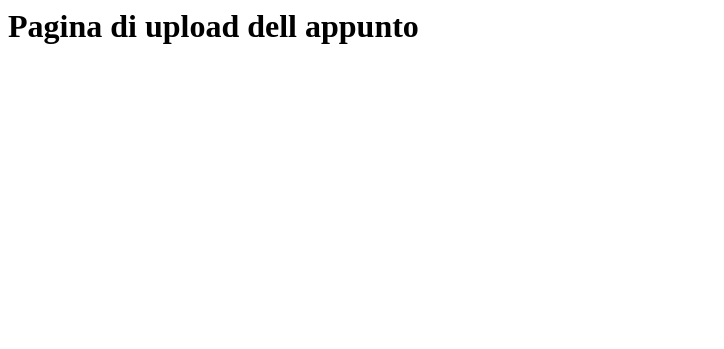
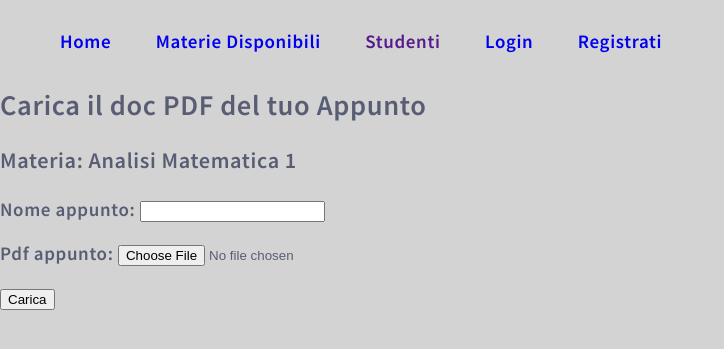
Before and after one commit to loubardozzor/MyNote1.0, a Django app: page /materie/1/upload-appunto in a window 1280 px wide. Shown: the top 349 px of the page, without its empty margins (0-724 px from the left). Run offline with Django 4.2, Linux system fonts and the light colour scheme; data comes from the database, SQL or seed files in the repository; both versions use the stored data as it was after the commit.

Commit message:
sviluppato il sistema di upload degli appunti , traccia del numero di scaricamento

```diff
--- a/MyNotes/MyNotes/urls.py
+++ b/MyNotes/MyNotes/urls.py
@@ -23,6 +23,8 @@ from appunti import views
 urlpatterns = [
     path('admin/', admin.site.urls),
     path('home/', views.home, name='home'),
+    path('successo_caricamento/', views.pagina_di_successo_caricamento, name='pagina_di_successo_caricamento'),
+    path('insuccesso_caricamento/', views.pagina_di_insuccesso_caricamento, name='pagina_di_insuccesso_caricamento'),
     path('materie/', views.materie_list, name='materie-list'),
     path('materie/<int:materia_id>/', views.materia_detail, name='materia-detail'),
     path('materie/<int:materia_id>/upload-appunto', views.upload_appunto, name='upload-appunto'),
--- a/MyNotes/appunti/forms.py
+++ b/MyNotes/appunti/forms.py
@@ -0,0 +1,7 @@
+from django import  forms
+from .models import Appunto
+
+class CaricamentoAppuntoForm(forms.ModelForm):
+    class Meta:
+        model = Appunto
+        fields = ['nome_appunto', 'pdf_appunto']
--- a/MyNotes/appunti/templates/appunti/appunto_detail.html
+++ b/MyNotes/appunti/templates/appunti/appunto_detail.html
@@ -7,7 +7,8 @@ Home page
     <h2> {{appunto.nome_appunto}}</h2>
     <ul>
         <li style="font-size: 20px">Autore: {{appunto.studente.nome}} {{appunto.studente.cognome}} </li>
-        <li style = "font-size: 20px">Voto: {{ appunto.voto }}</li>
+        <li style = "font-size: 20px">Voto: {{ appunto.voto }} </li>
+        <li style = "font-size: 20px">Numero_scaricamento: {{ appunto.Num_scaricamento }} </li>
         <li style="font-size: 20px">Recenzioni: </li>
 
         {% if recenzioni|length == 0 %}
--- /dev/null
+++ b/MyNotes/appunti/templates/appunti/upload_appunto.html
@@ -0,0 +1,14 @@
+{% extends 'appunti/base.html' %}
+{% block title %}
+Carica il doc pdf del tuo appunto
+{% endblock title %}
+
+{% block content %}
+    <h2> Carica il doc PDF del tuo Appunto </h2>
+    <h3> Materia: {{ materia.nome }}</h3>
+    <form method="post" enctype="multipart/form-data">
+        {% csrf_token %}
+        {{ form.as_p }} <!-- inserimento del modulo nella pagina -->
+        <button type="submit">Carica</button>
+    </form>
+{% endblock content%}
--- a/MyNotes/appunti/views.py
+++ b/MyNotes/appunti/views.py
@@ -1,7 +1,11 @@
 from django.shortcuts import render
 from appunti.models import *
 from django.http import FileResponse
+from .forms import CaricamentoAppuntoForm
 from django.shortcuts import   get_object_or_404
+from django.utils import timezone
+from datetime import datetime
+
 
 from django.shortcuts import redirect  # ajoutez cet import
 
@@ -25,9 +29,39 @@ def materia_detail(request, materia_id):
     context = {"materia": materia, "appunti_materia_curr": appunti_materia_curr}
     return render(request, 'appunti/materia_detail.html', context)
 
+""" la view che ritorna la pagina di successo caricamento"""
+def pagina_di_successo_caricamento(request):
+    return render(request, 'appunti/pagina_di_successo_caricamento.html')
 
+
+""" la view che ritorna la pagina di insuccesso caricamento """
+def pagina_di_insuccesso_caricamento(request):
+    return render(request, 'appunti/pagina_di_insuccesso_caricamento.html')
+
+
+""" la view che gestisce il caricamento di un appunto """
 def upload_appunto(request, materia_id):
-    return HttpResponse('<h1> Pagina di upload dell appunto <h2>')
+    if request.method == 'POST': # se la richiesta è post quindi l'utente manda il modulo compilato
+        form = CaricamentoAppuntoForm(request.POST, request.FILES)
+        if form.is_valid():
+            # salviamo il documento nel database
+            data_ora_attuale = timezone.now()
+            nome_appunto = form.cleaned_data['nome_appunto']
+            pdf_appunto = form.cleaned_data['pdf_appunto']
+            oggetto_con_max_id = Appunto.objects.latest('id')
+            max_id = oggetto_con_max_id.id
+            nuovo_appunto = Appunto(max_id + 1, nome_appunto, pdf_appunto, 0, 0, 1, materia_id, data_ora_attuale)
+            nuovo_appunto.save()
+            return redirect('pagina_di_successo_caricamento') # ridirezione alla pagina di successo
+        else:
+            return redirect('pagina_di_incuccesso_caricamento') # ridirezione alla pagina di insuccesso
+    else: # l'utente richiede il modulo per compilare
+        form = CaricamentoAppuntoForm()
+
+    materia = Materia.objects.get(id=materia_id)
+    context = {'form':form, 'materia': materia}
+    return render(request, 'appunti/upload_appunto.html', context)
+
 
 def appunto_detail(request, materia_id,appunto_id):
     appunto = Appunto.objects.get(id=appunto_id)
@@ -37,8 +71,12 @@ def appunto_detail(request, materia_id,appunto_id):
 
 def appunto_detail_download(request,materia_id, appunto_id):
     appunto = get_object_or_404(Appunto, id=appunto_id) # per recuperare l'appunto di cui so l'id
+    num_scaricamento = appunto.Num_scaricamento;
+    num_scaricamento += 1
     file_path = appunto.pdf_appunto.path # recupero il camino del doc pdf dell'appunto
     response = FileResponse(open(file_path, 'rb')) # apro il file pdf il modelita lettura binaria
+    appunto.Num_scaricamento = num_scaricamento
+    appunto.save() # per apportare le modifiche abbiamo fatto uno scaricamento
     return response
 
 def appunto_detail_recenzionare(request,materia_id, appunto_id):
```
Also changed, not shown: MyNotes/appunti/templates/appunti/pagina_di_insuccesso_carimento.html (added, +12 -0 lines), MyNotes/appunti/templates/appunti/pagina_di_successo_caricamento.html (added, +10 -0 lines), MyNotes/db.sqlite3, 7 other files.
